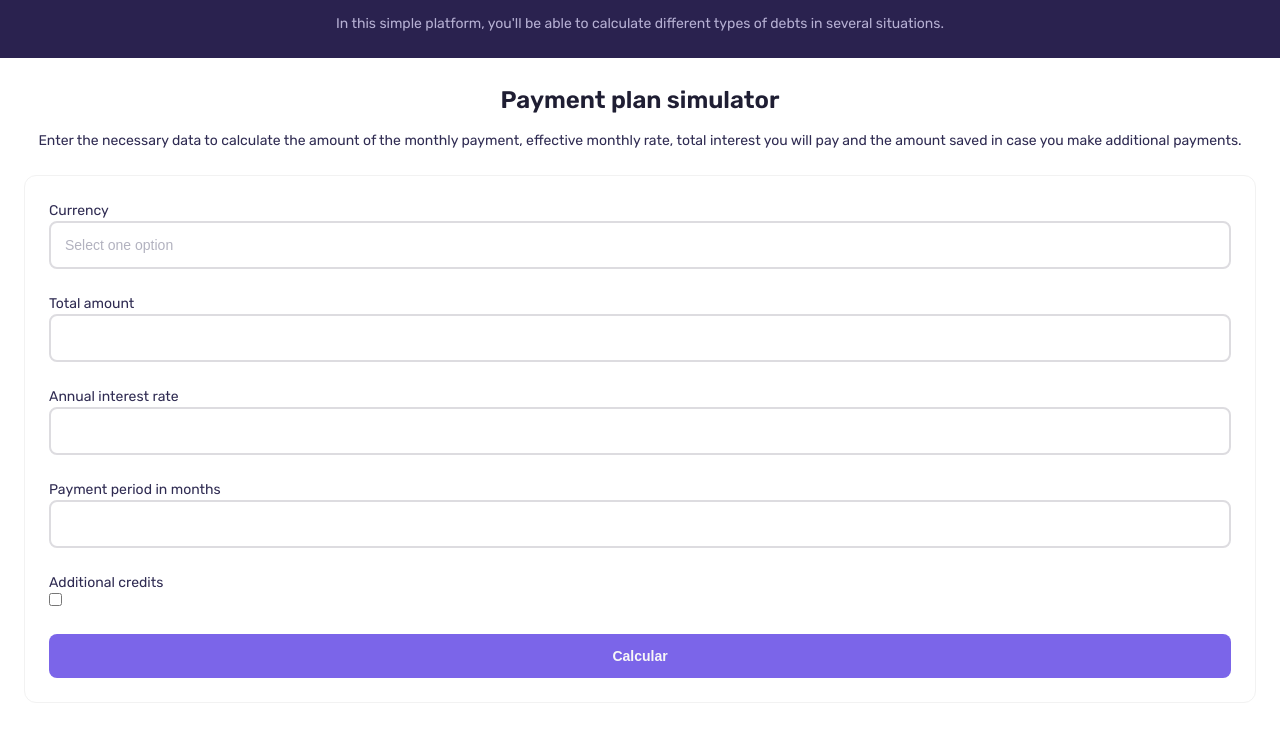
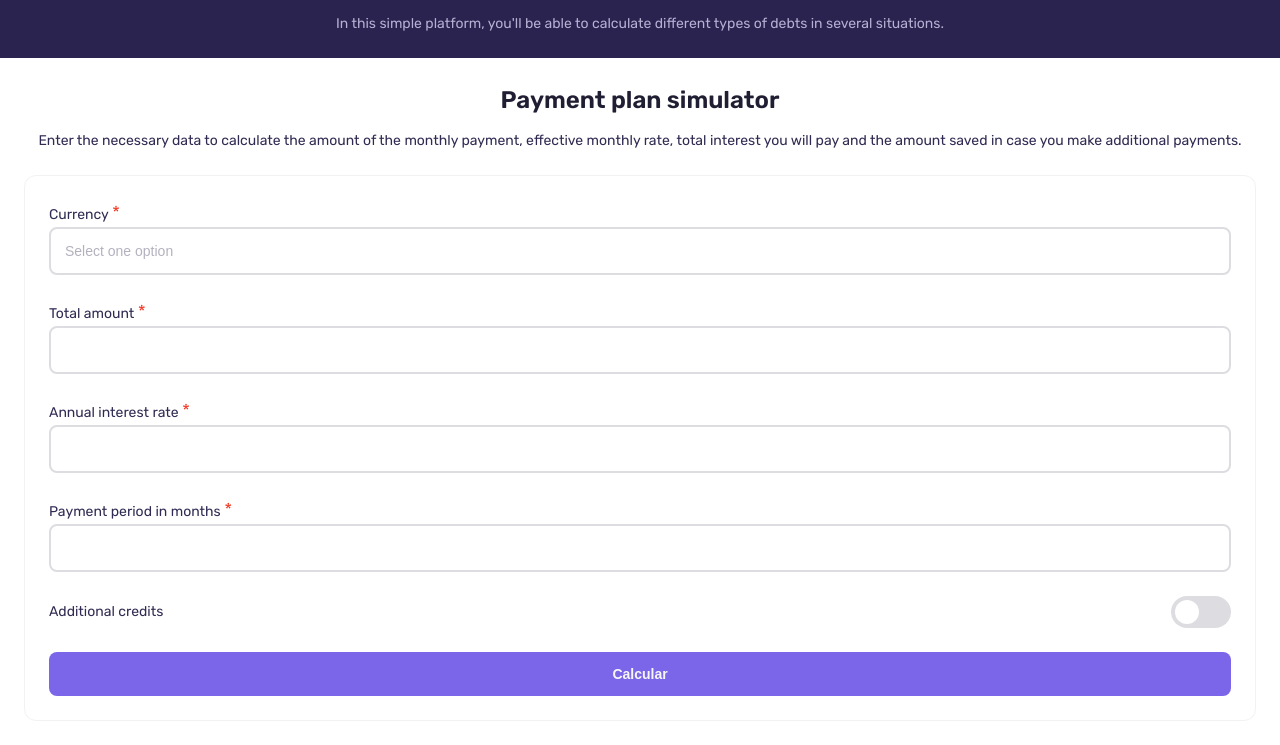
Before and after one commit to andreaRivasRu/andreaRivasRu.github.io, a website: page src/index.html in a window 1280 px wide. Shown: the part 143-888 px from the top of the page. Drawn offline with Linux system fonts and the light colour scheme.

Commit message:
switch en css, logica de js, addeventlistener del form

```diff
--- a/assets/css/style.css
+++ b/assets/css/style.css
@@ -166,10 +166,63 @@ nav {
     padding: 1.4rem;
     border-radius: 0.8rem;
     border: 0.2rem solid var(--light-gray);
+    outline: none;
+}
+
+.input:focus {
+    border: 0.2rem solid var(--dark-indigo);
+    outline: none;
 }
 
 .input::placeholder {
     color: rgba(63, 62, 94, 40%);
+}
+
+.form-debt-calculator .switch-container {
+    display: flex;
+    flex-direction: row;
+    align-items: center;
+    justify-content: space-between;
+}
+
+label .lbl-switch {
+    display: inline-block;
+    width: 6rem;
+    height: 3.2rem;
+    background-color: var(--light-gray);
+    border-radius: 10rem;
+    position: relative;
+    cursor: pointer;
+}
+
+label .lbl-switch:after {
+    position: absolute;
+    content: '';
+    width: 2.4rem;
+    height: 2.4rem;
+    background-color: var(--white);
+    border-radius: 10rem;
+    top: 0.4rem;
+    left: 0.4rem;
+    transition: 0.3s;
+}
+
+label .input-checkbox {
+    display: none;
+}
+
+.input-checkbox:checked~ .lbl-switch {
+    background-color: var(--accent-purple);
+}
+
+.input-checkbox:checked~ .lbl-switch:after {
+    left: 3.2rem;
+}
+
+span .required {
+    color: rgb(244, 52, 31);
+    font-size: var(--lg);
+    font-weight: 300;
 }
 
 /*Results section*/
--- a/assets/js/main.js
+++ b/assets/js/main.js
@@ -1,14 +1,46 @@
-// Variables globales
+// Global variables
 
 // Client debt data
+const formDebtCalculator = document.querySelector('.form-debt-calculator');
+
 const currency = document.getElementById('currency');
 const totalAmount = document.getElementById('total-amount');
 const annualInterestRate = document.getElementById('annual-interest-rate');
 const paymentPeriodInMonths = document.getElementById('payment-period-in-months');
 const additionalCredits = document.getElementById('additional-credits');
+const additionalCreditsAmount = document.getElementById('additional-credits-amount');
 
 // Show results
 const amountMonthlyPayment = document.getElementById('amount-monthly-payment');
 const totalInterest = document.getElementById('total-interest');
 const amountSaved = document.getElementById('amount-saved');
 const effectiveMonthlyRate = document.getElementById('effective-monthly-rate');
+
+// Functions to calculate debt
+
+
+// Listen for form submission
+formDebtCalculator.addEventListener('submit', function(event) {
+
+    // Prevent the default form submission behavior
+    event.preventDefault();
+
+    // Get the values entered by the user
+    const currencyValue = currency.value;
+    const totalAmountValue = parseFloat(totalAmount.value);
+    const annualInterestRateValue = parseFloat(annualInterestRate.value);
+    const paymentPeriodInMonthsValue = parseInt(paymentPeriodInMonths.value);
+    const additionalCreditsChecked = additionalCredits.ariaChecked;
+
+    // Calculate the results
+
+    // Display the results
+    console.log(`estamos recibiendo los datos
+    ${currencyValue},
+    ${totalAmountValue},
+    ${annualInterestRateValue},
+    ${paymentPeriodInMonthsValue},
+    ${additionalCreditsChecked}.
+    `);
+
+})
--- a/src/index.html
+++ b/src/index.html
@@ -28,9 +28,9 @@
             <h2 class="title-md">Payment plan simulator</h2>
             <p>Enter the necessary data to calculate the amount of the monthly payment, effective monthly rate, total interest you will pay and the amount saved in case you make additional payments.</p>
 
-            <form class="form-debt-calculator" action="">
+            <form class="form-debt-calculator" action="#">
                 <label for="currency">
-                    <span>Currency</span>
+                    <span>Currency <span class="required">*</span></span>
                     <br>
                     <input id="currency" list="currencies" class="input" required placeholder="Select one option">
                     <datalist id="currencies">
@@ -46,24 +46,24 @@
                     </datalist>
                 </label>
                 <label for="total-amount">
-                    <span>Total amount</span>
+                    <span>Total amount <span class="required">*</span></span>
                     <br>
                     <input id="total-amount" type="number" class="input" required>
                 </label>
                 <label for="annual-interest-rate">
-                    <span>Annual interest rate</span>
+                    <span>Annual interest rate <span class="required">*</span></span>
                     <br>
                     <input id="annual-interest-rate" type="number" class="input" required>
                 </label>
                 <label for="payment-period-in-months">
-                    <span>Payment period in months</span>
+                    <span>Payment period in months <span class="required">*</span></span>
                     <br>
                     <input id="payment-period-in-months" type="number" class="input" required>
                 </label>
-                <label for="additional-credits">
+                <label for="additional-credits" class="switch-container">
                     <span>Additional credits</span>
-                    <br>
                     <input id="additional-credits" type="checkbox" class="input-checkbox">
+                    <label for="additional-credits" class="lbl-switch"></label>
                 </label>
                 <label for="additional-credits-amount" class="inactive">
                     <span>Additional credits amount</span>
```
